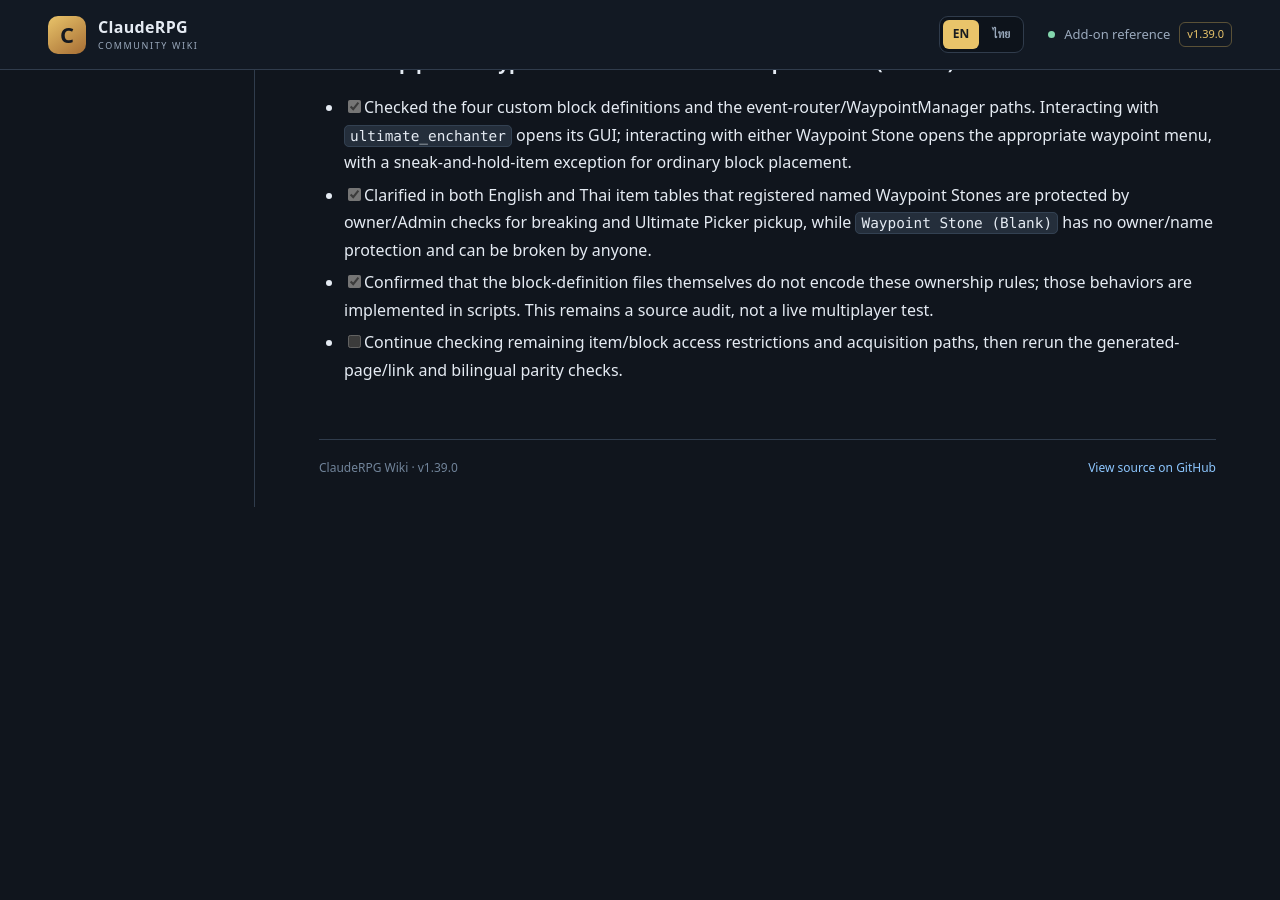
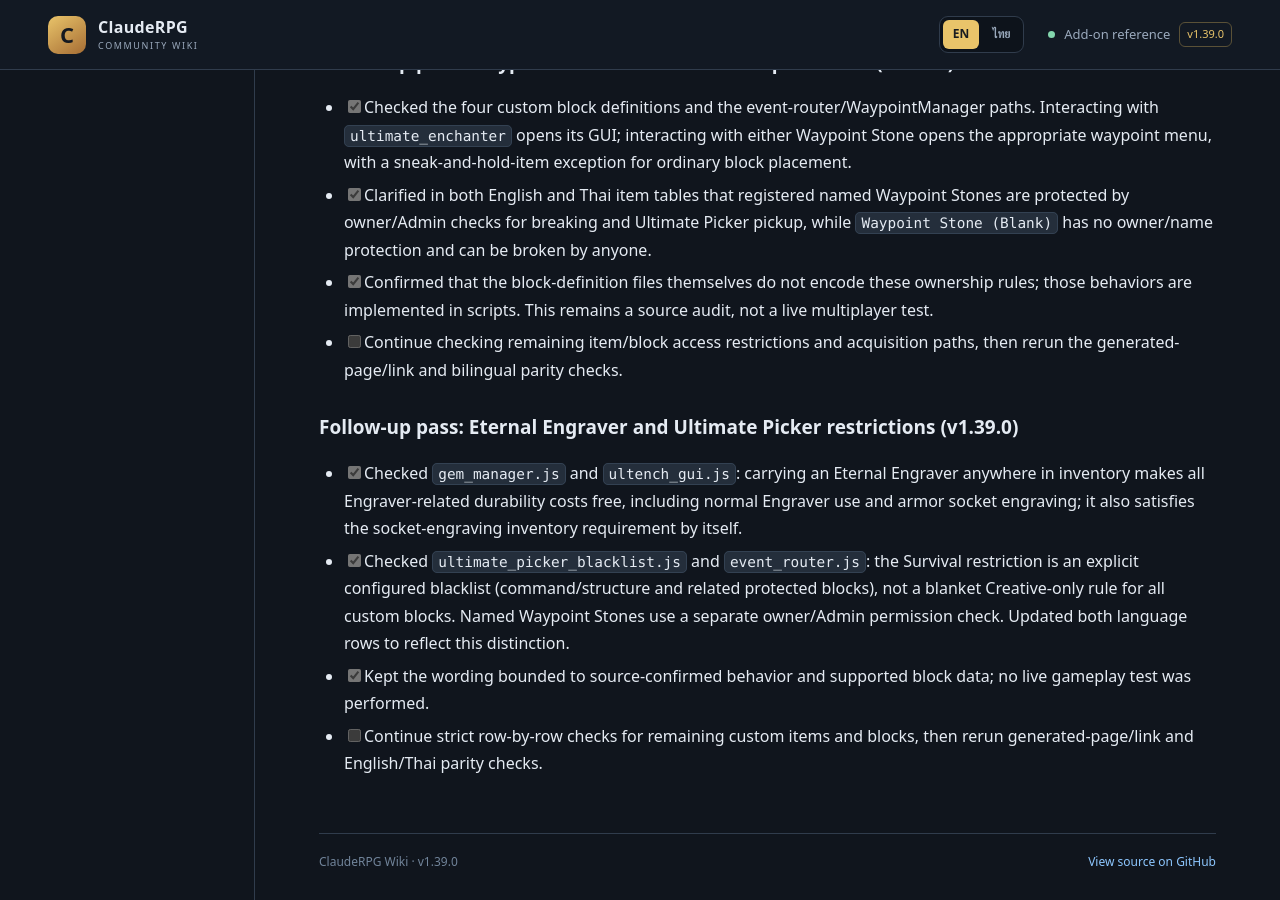
Before and after one commit to miniTorch25/ClaudeRPG-Wiki-V2, a Jekyll site: the page built from CONTENT-GAP-AUDIT.md, in a window 1280 px wide and 900 px high, scrolled down 10066 px. Built offline with Jekyll 4.4.1, drawn with Linux system fonts in a browser that asks for light colours; our own code applies the rules of GitHub Pages for plain Markdown files; before the commit the page ends 10573 px from its top, so only the background shows below that.

Commit message:
Audit Eternal Engraver and Ultimate Picker restrictions

```diff
--- a/CONTENT-GAP-AUDIT.md
+++ b/CONTENT-GAP-AUDIT.md
@@ -223,3 +223,11 @@ Use these labels in editorial notes while drafting:
 - [x] Clarified in both English and Thai item tables that registered named Waypoint Stones are protected by owner/Admin checks for breaking and Ultimate Picker pickup, while `Waypoint Stone (Blank)` has no owner/name protection and can be broken by anyone.
 - [x] Confirmed that the block-definition files themselves do not encode these ownership rules; those behaviors are implemented in scripts. This remains a source audit, not a live multiplayer test.
 - [ ] Continue checking remaining item/block access restrictions and acquisition paths, then rerun the generated-page/link and bilingual parity checks.
+
+
+### Follow-up pass: Eternal Engraver and Ultimate Picker restrictions (v1.39.0)
+
+- [x] Checked `gem_manager.js` and `ultench_gui.js`: carrying an Eternal Engraver anywhere in inventory makes all Engraver-related durability costs free, including normal Engraver use and armor socket engraving; it also satisfies the socket-engraving inventory requirement by itself.
+- [x] Checked `ultimate_picker_blacklist.js` and `event_router.js`: the Survival restriction is an explicit configured blacklist (command/structure and related protected blocks), not a blanket Creative-only rule for all custom blocks. Named Waypoint Stones use a separate owner/Admin permission check. Updated both language rows to reflect this distinction.
+- [x] Kept the wording bounded to source-confirmed behavior and supported block data; no live gameplay test was performed.
+- [ ] Continue strict row-by-row checks for remaining custom items and blocks, then rerun generated-page/link and English/Thai parity checks.
```
